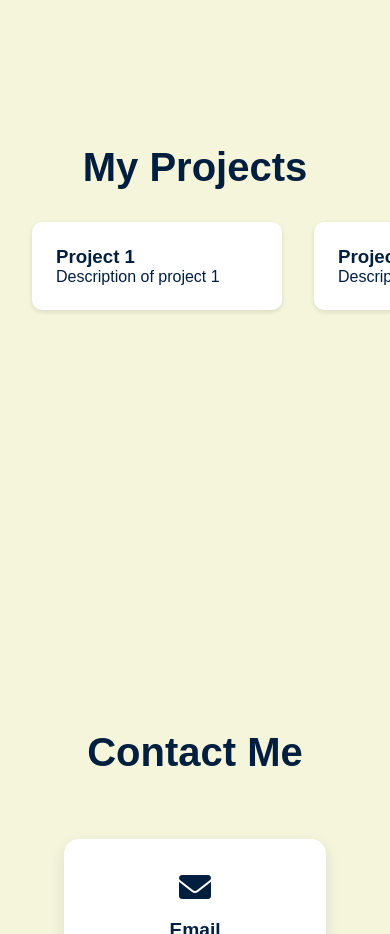
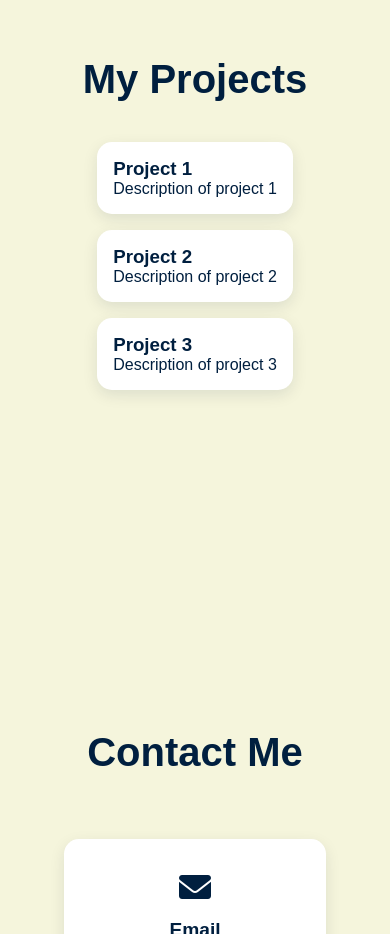
Before and after one commit to HansKentang/HansKentaroStudios, a plain HTML site: page index.html in a window 390 px wide. Shown: the part 2840-3774 px from the top of the page. Drawn offline with nearby package versions, Linux system fonts and the light colour scheme.

Commit message:
Add files via upload

```diff
--- a/styles.css
+++ b/styles.css
@@ -413,19 +413,44 @@ h2 {
 
 .project-grid {
     display: grid;
-    grid-template-columns: repeat(auto-fit, minmax(250px, 1fr));
+    grid-template-columns: repeat(auto-fit, minmax(280px, 1fr));
     gap: 2rem;
     max-width: 1200px;
     margin: 0 auto;
+    padding: 1rem;
 }
 
 .project-card {
     background-color: white;
     padding: 1.5rem;
-    border-radius: 10px;
-    box-shadow: 0 2px 5px rgba(0,0,0,0.1);
+    border-radius: 15px;
+    box-shadow: 0 5px 15px rgba(0, 31, 63, 0.1);
     transition: all 0.4s cubic-bezier(0.4, 0, 0.2, 1);
     transform-origin: center;
+}
+
+/* Add media queries for project section */
+@media (max-width: 768px) {
+    .project-grid {
+        grid-template-columns: 1fr;
+        gap: 1.5rem;
+        padding: 1rem;
+    }
+
+    .project-card {
+        padding: 1.25rem;
+    }
+}
+
+@media (max-width: 480px) {
+    .project-grid {
+        gap: 1rem;
+        padding: 0.5rem;
+    }
+
+    .project-card {
+        padding: 1rem;
+    }
 }
 
 .project-card:hover {
```
